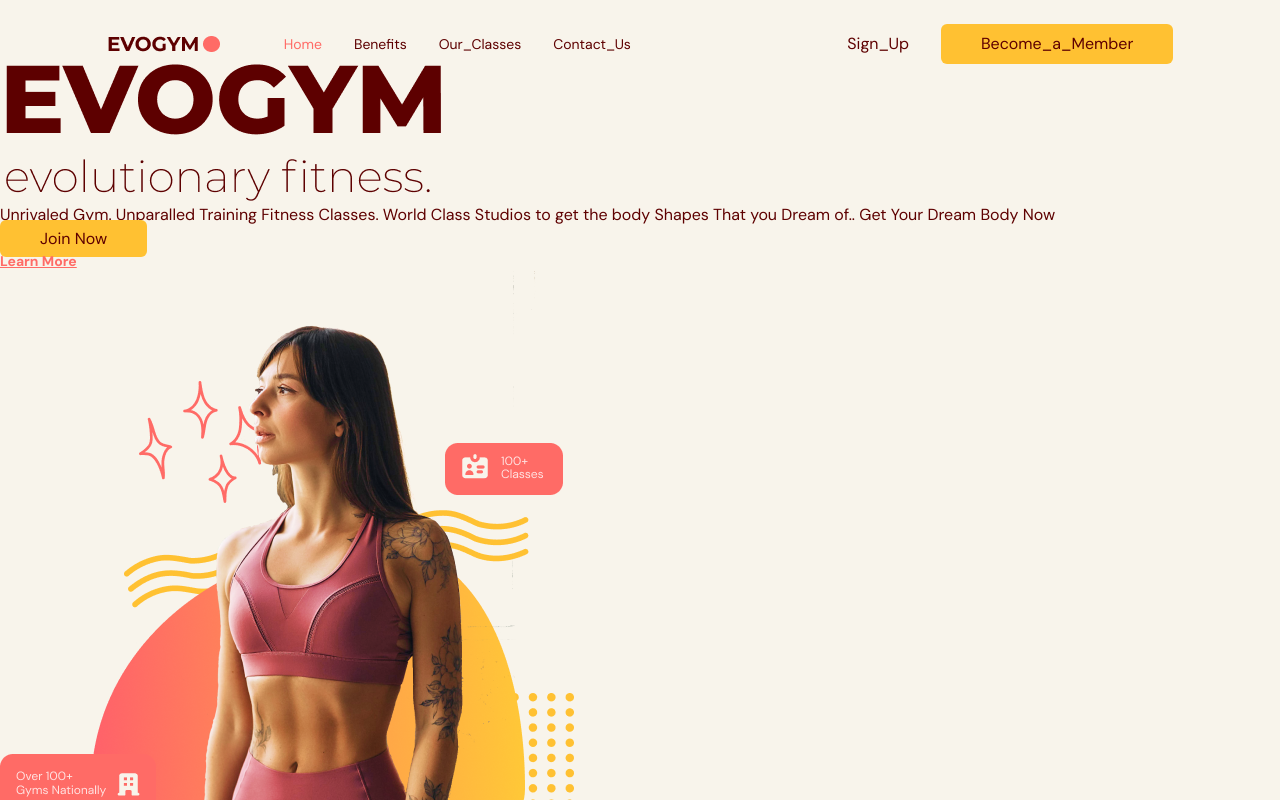
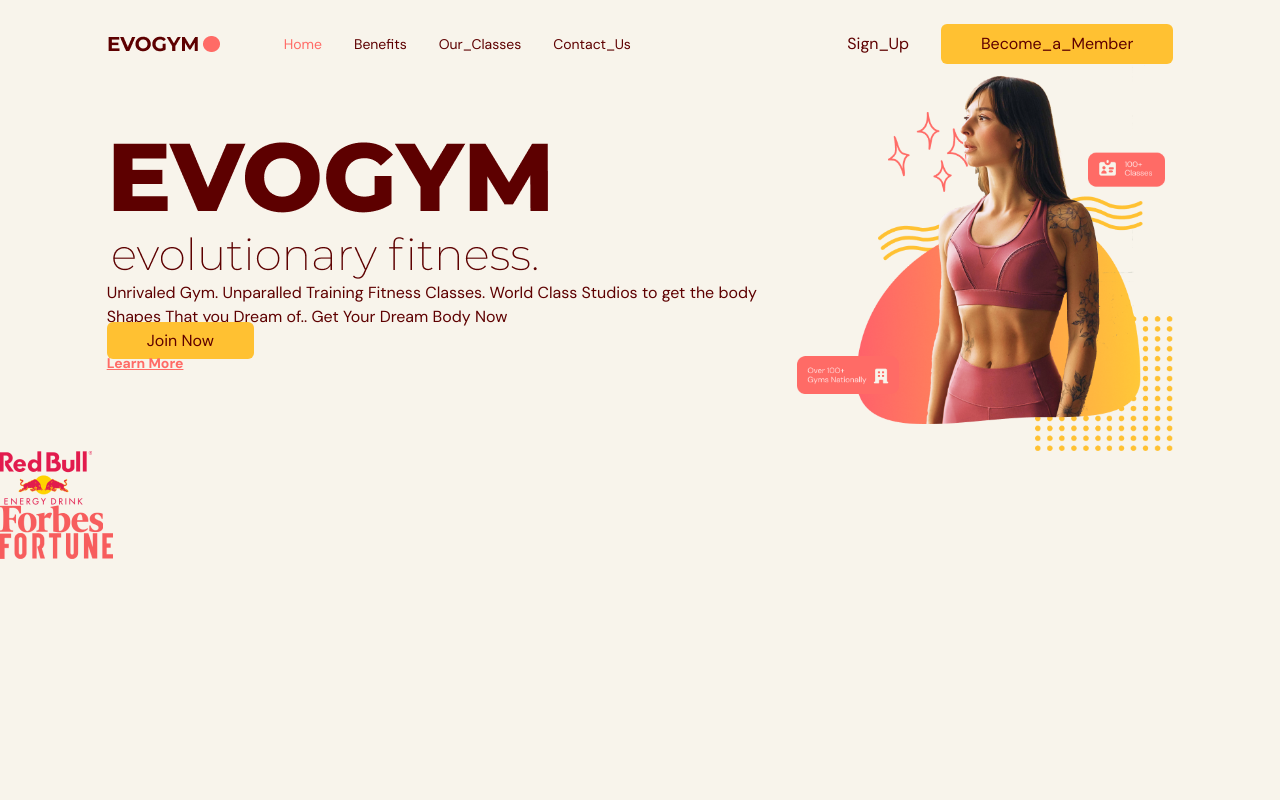
Before and after one commit to kolamat/gym-module, a React (Vite) app: page / in a window 1280 px wide. Shown: the top 800 px of the page. Built offline with nearby package versions, Linux system fonts and the light colour scheme.

Commit message:
On branch main Your branch is ahead of 'origin/main' by 3 commits.   (use "git push" to publish your local commits)
Changes to be committed:
	modified:   src/scenes/navbar/home/home.tsx

```diff
--- a/src/scenes/navbar/home/home.tsx
+++ b/src/scenes/navbar/home/home.tsx
@@ -20,7 +20,7 @@ const home = ({ setSelectedPage }: Props) => {
           className='gap-16 bg-gray-20 py-10 md:h-full md:pb-0'
       >
           {/* IMAGE-AND-MAIN-HEADER */}
-          <div>
+          <div className='md:flex mx-auto w-5/6 items-center justify-center'>
               {/* MAIN-HEADER */}
               <div>
                   {/* HEADINGS */}
```
